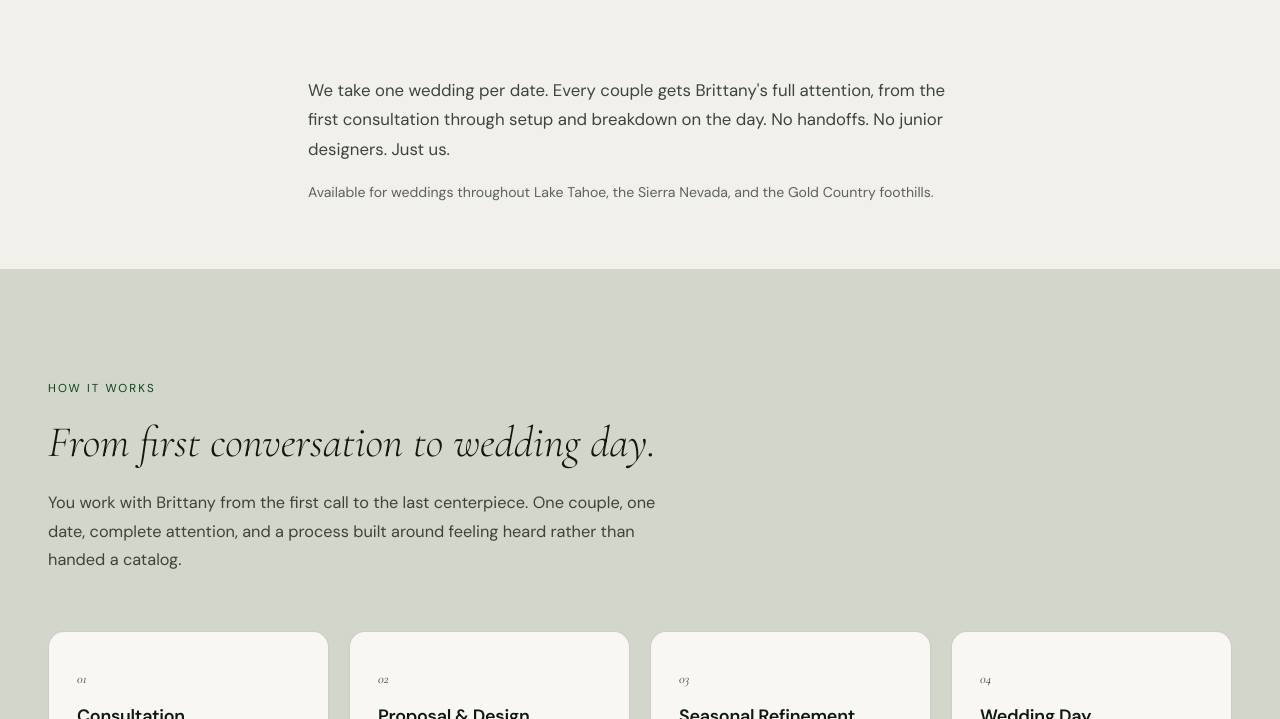
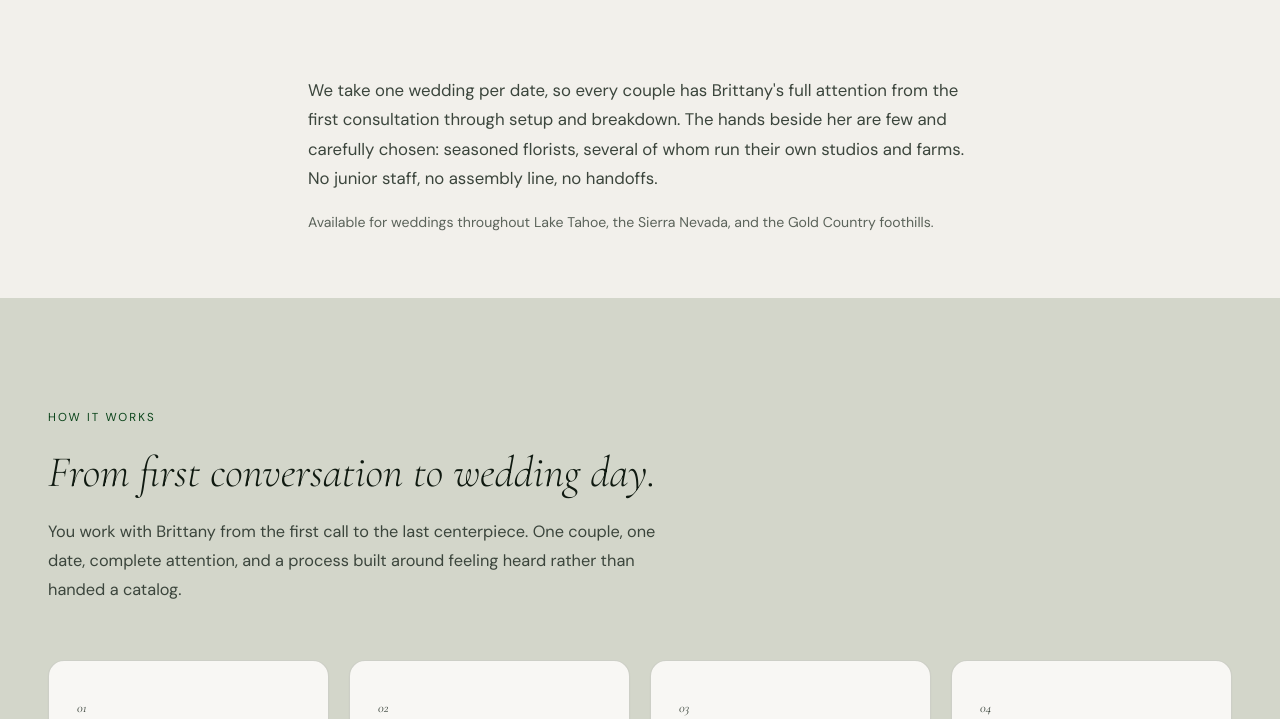
Before and after one commit to jshplhm/goldenflowers, a Jekyll site: the page built from weddings/index.md, in a window 1280 px wide and 900 px high, scrolled down 536 px, cut to the strip 181-900 px from the top of the window. Built offline with Jekyll 4.4.1, drawn with Linux system fonts in a browser that asks for light colours.

Commit message:
Weddings: frame the team as a small, hand-picked senior collective
Replaces 'No junior designers. Just us.' with honest, premium framing of the
freelance model: few and carefully chosen seasoned florists, several running
their own studios and farms. No em dashes.

Co-Authored-By: Claude Opus 4.8 <noreply@anthropic.com>

```diff
--- a/weddings/index.md
+++ b/weddings/index.md
@@ -28,7 +28,7 @@ redirect_from:
 
 <section class="section" style="padding-top:80px;padding-bottom:64px;">
   <div class="container" style="max-width:760px;">
-    <p style="font-size:1.05rem;">We take one wedding per date. Every couple gets Brittany's full attention, from the first consultation through setup and breakdown on the day. No handoffs. No junior designers. Just us.</p>
+    <p style="font-size:1.05rem;">We take one wedding per date, so every couple has Brittany's full attention from the first consultation through setup and breakdown. The hands beside her are few and carefully chosen: seasoned florists, several of whom run their own studios and farms. No junior staff, no assembly line, no handoffs.</p>
     <p style="margin-top:16px;font-size:.88rem;color:var(--fgm);">Available for weddings throughout Lake Tahoe, the Sierra Nevada, and the Gold Country foothills.</p>
   </div>
 </section>
```
